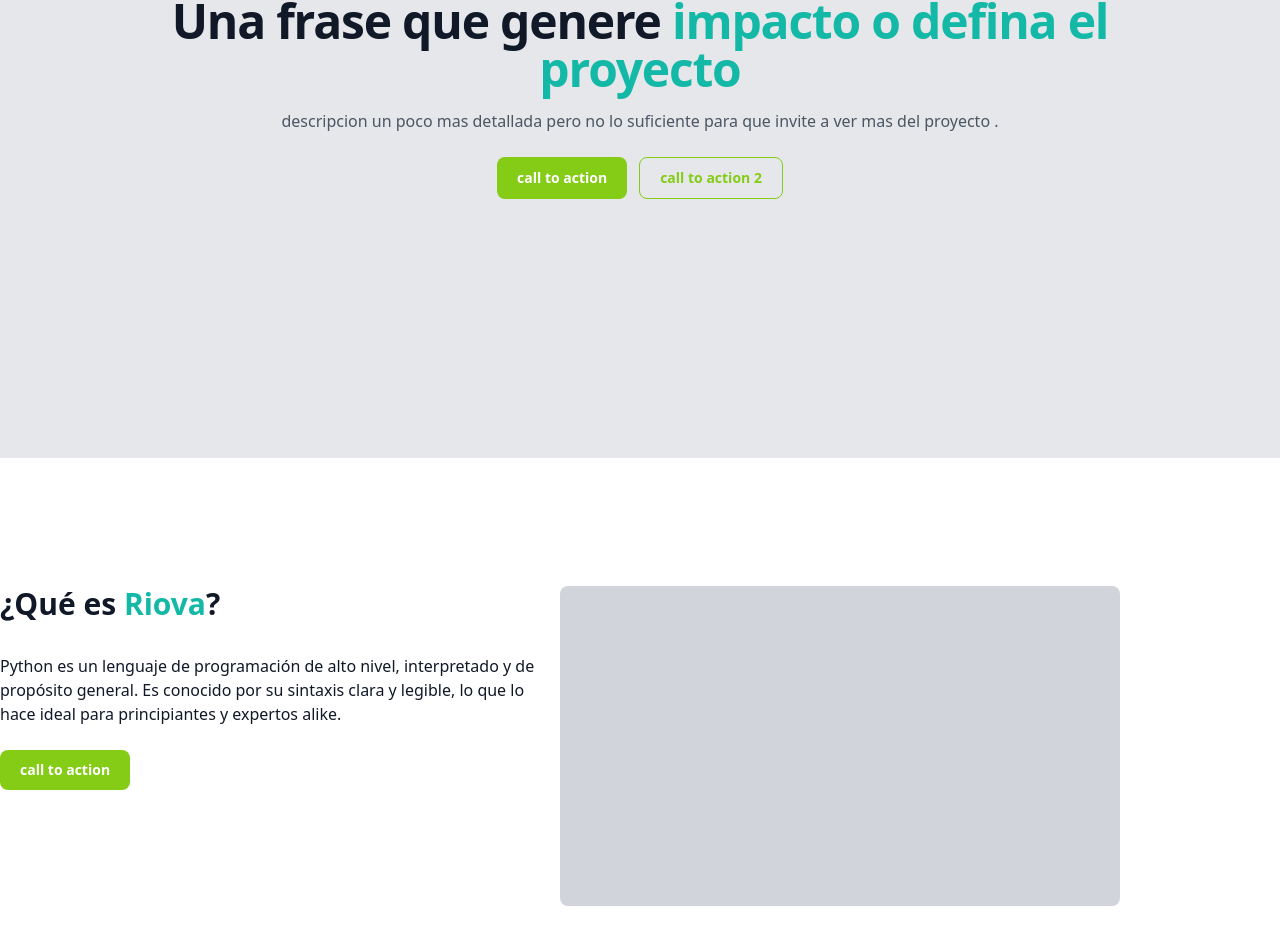
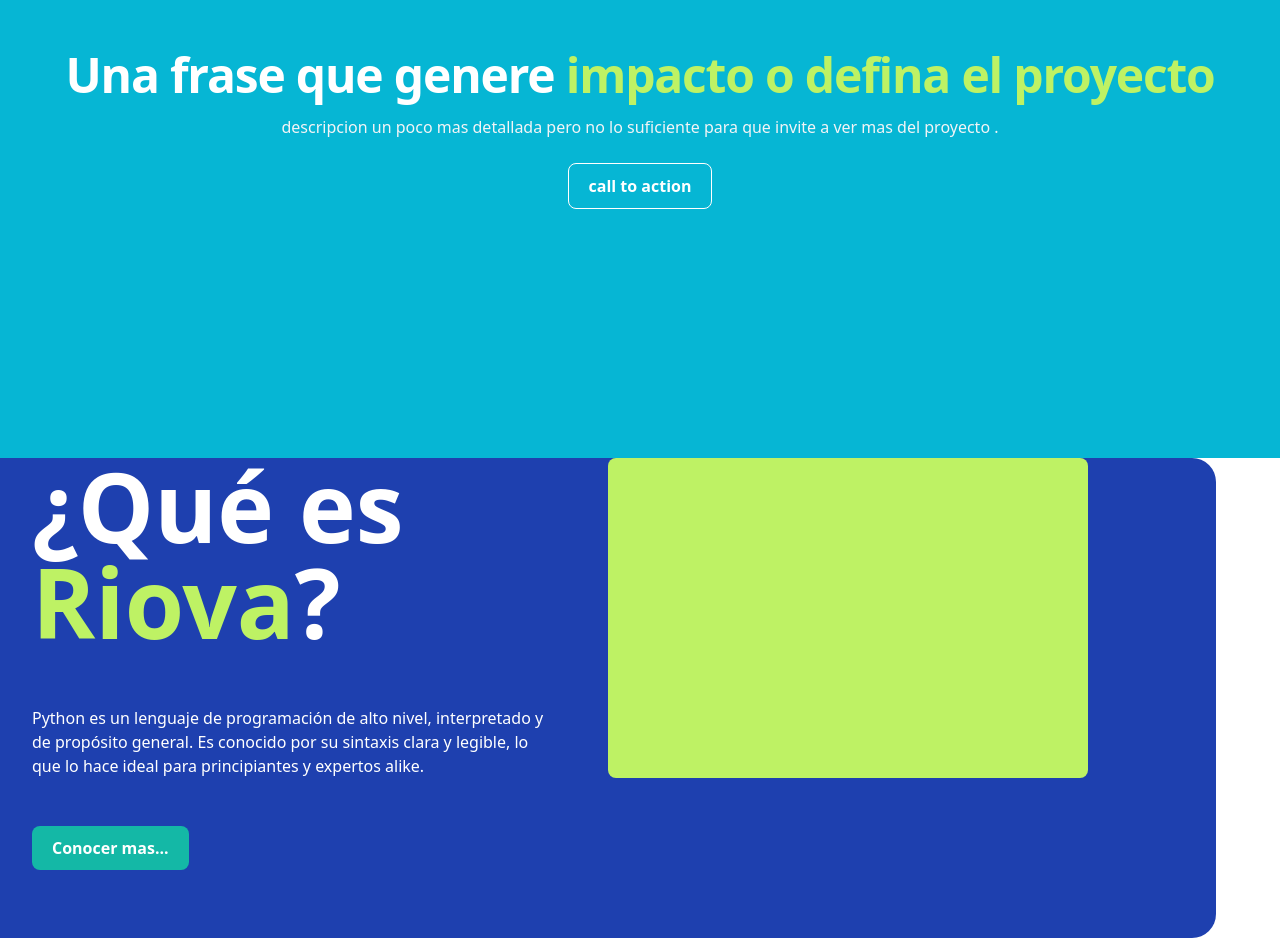
Before and after one commit to GP-schacht/Riova_Landing, a React (Vite) app: page / in a window 1280 px wide. Shown: the part 359-1311 px from the top of the page. Built offline with nearby package versions, Linux system fonts and the light colour scheme.

Commit message:
✨ feat: add custom hook useInView for intersection observation
- Implemented useInView hook to detect if an element is in the viewport.
- Utilizes IntersectionObserver API for efficient visibility tracking.
- Supports options for single observation and customizable thresholds.

```diff
--- a/src/components/ui/button.jsx
+++ b/src/components/ui/button.jsx
@@ -1,15 +1,16 @@
 const baseClasses = `
   inline-flex items-center justify-center
-  px-5 py-2.5 rounded-lg text-sm font-semibold
+  px-5 py-2.5 rounded-lg text-md font-semibold
   transition-colors duration-150
   focus:outline-none focus:ring-2 focus:ring-offset-2 focus:ring-blue-500
   disabled:opacity-60 disabled:cursor-not-allowed
 `;
 
 const variants = {
-  primary: 'bg-lime-500 text-white hover:bg-lime-600',
+  primary: 'bg-lime-300 text-white hover:bg-lime-600',
   secondary: 'bg-lime-400 text-white hover:bg-lime-500',
-  outline: 'border border-lime-500 text-lime-500 hover:bg-lime-100',
+  terciary: 'bg-teal-500 text-white hover:bg-teal-600',
+  outline: 'border border-white  text-white  hover:bg-lime-800',
 };
 
 export default function Button({
--- a/src/components/ui/container-2.jsx
+++ /dev/null
@@ -1,7 +0,0 @@
-export default function Container2({ className = '', children }) {
-  return (
-    <div className={`max-w-6xl mr-auto  sm:pr-6 lg:pr-8 ${className}`}>
-      {children}
-    </div>
-  );
-}
--- a/src/components/ui/container.jsx
+++ b/src/components/ui/container.jsx
@@ -1,7 +1,51 @@
-export default function Container({ className = '', children }) {
+// Container.jsx
+import { useInView } from '../../hooks/useInView';
+
+const BaseClasses = 'max-w-[95%] sm:px-6 lg:px-8';
+
+const variants = {
+  default: {
+    container: 'mx-auto',
+    animation: 'animate-fade-in-up',
+  },
+  rounded1: {
+    container: 'mr-auto pl-[1.5rem] rounded-r-[1.5rem]',
+    animation: 'animate-slide-in-left',
+  },
+  rounded2: {
+    container: 'ml-auto pr-[1.5rem] rounded-l-[1.5rem]',
+    animation: 'animate-slide-in-right',
+  },
+};
+
+export default function Container({
+  variant = 'default',
+  className = '',
+  children,
+  as: Component = 'div',
+  ...props
+}) {
+  const { container, animation } = variants[variant] ?? variants.default;
+
+  // Detecta si el componente está en viewport
+  const { ref, isInView } = useInView({
+    threshold: 0.2,
+    once: true, // cambiar a false si quieres que la animación se repita al entrar/salir
+  });
+
+  // Antes de entrar en viewport: oculto pero ocupando espacio (sin layout shift)
+  // Cuando entra: aplica la animación + opacidad 100
+  const visibilityClasses = isInView
+    ? `opacity-100 ${animation}`
+    : 'opacity-0';
+
   return (
-    <div className={`max-w-6xl mx-auto  sm:px-6 lg:px-8 ${className}`}>
+    <Component
+      ref={ref}
+      className={`${BaseClasses} ${container} ${visibilityClasses} ${className}`}
+      {...props}
+    >
       {children}
-    </div>
+    </Component>
   );
 }
--- /dev/null
+++ b/src/hooks/useInView.js
@@ -0,0 +1,44 @@
+// useInView.js
+import { useEffect, useRef, useState } from 'react';
+
+export function useInView(options = {}) {
+  const ref = useRef(null);
+  const [isInView, setIsInView] = useState(false);
+
+  useEffect(() => {
+    const element = ref.current;
+    if (!element) return;
+
+    const observer = new IntersectionObserver(
+      (entries) => {
+        entries.forEach((entry) => {
+          if (entry.isIntersecting) {
+            setIsInView(true);
+
+            // Si queremos que solo se anime una vez:
+            if (options.once !== false) {
+              observer.unobserve(entry.target);
+            }
+          } else if (options.once === false) {
+            // Si queremos que se oculte al salir de la vista
+            setIsInView(false);
+          }
+        });
+      },
+      {
+        root: null,
+        rootMargin: '0px',
+        threshold: 0.2, // ~20% visible para disparar
+        ...options,
+      }
+    );
+
+    observer.observe(element);
+
+    return () => {
+      observer.disconnect();
+    };
+  }, [options.current, options.threshold, options.root, options.rootMargin]);
+
+  return { ref, isInView };
+}
--- a/src/sections/about-py.jsx
+++ b/src/sections/about-py.jsx
@@ -1,18 +1,18 @@
-import Container2 from '../components/ui/container-2.jsx';
+import Container from '../components/ui/container.jsx';
 import Button from '../components/ui/button.jsx';
 export default function AboutPy() {
     return (
-    <section id="about-py" className="py-16  h-[70vh] content-center items-end">
-        <Container2 className="py-16">
+        <section id="about-py" className="h-[70vh] ">
+            <Container variant='rounded1' className="h-[60vh] bg-blue-800" >
 
                 <div className='grid grid-cols-2 '>
-<div>
-<h2 className="text-3xl font-bold mb-8" >¿Qué es <span className="text-teal-500">Riova</span>?</h2>
-<p>Python es un lenguaje de programación de alto nivel, interpretado y de propósito general. Es conocido por su sintaxis clara y legible, lo que lo hace ideal para principiantes y expertos alike.</p>
+                    <div className='flex flex-col justify-center items-start gap-6 max-w-lg '>
+                        <h1 className="text-8xl text-white font-bold mb-8" >¿Qué es <span className="text-lime-300">Riova</span>?</h1>
+                        <p className='text-white'>Python es un lenguaje de programación de alto nivel, interpretado y de propósito general. Es conocido por su sintaxis clara y legible, lo que lo hace ideal para principiantes y expertos alike.</p>
 
                         <div className='flex gap-4 mt-6'>
-     <Button as="a" href="#pricing">
-              call to action
+                            <Button as="a" href="#pricing" variant='terciary'>
+                                Conocer mas...
                             </Button>
 
                         </div>
@@ -20,15 +20,16 @@ return (
 
 
                     <div>
-    <div className='w-full h-80 bg-gray-300 rounded-lg'>
+                        <div className='w-[30rem] h-80 bg-lime-300 rounded-lg animate-slide-in-left'></div>
 
-    </div>
+
+
 
 
                     </div>
 
                 </div>
-        </Container2>
+            </Container>
         </section>
     );
 
--- a/src/sections/hero.jsx
+++ b/src/sections/hero.jsx
@@ -4,24 +4,22 @@ import Button from '../components/ui/button.jsx';
 
 export default function Hero() {
   return (
-    <section id="hero" className="pt-20 pb-16 bg-gray-200 h-[90vh]  content-center">
-      <Container className="flex gap-10 items-center ">
+    <section id="hero" className="pt-20  bg-cyan-500 h-[90vh]  content-center">
+      <Container variant='default' className="flex gap-10 items-center justify-center">
         <div className="text-center lg:text-center ">
 
-          <h1 className="text-4xl sm:text-5xl font-extrabold tracking-tight text-gray-900 mb-4 ">
-            Una frase que genere <span className="text-teal-500">impacto o defina el proyecto</span>
+          <h1 className="text-4xl sm:text-5xl font-extrabold tracking-tight text-white mb-4 ">
+            Una frase que genere <span className="text-lime-300">impacto o defina el proyecto</span>
           </h1>
-          <p className="text-gray-600 mb-6">
+          <p className="text-gray-100 mb-6">
            descripcion un poco mas detallada pero no lo suficiente para que invite a ver mas del proyecto .
           </p>
 
           <div className="flex flex-col sm:flex-row gap-3 mb-4 justify-center">
-            <Button as="a" href="#pricing">
+            <Button as="a" href="#pricing" variant='outline'>
               call to action
             </Button>
-            <Button as="a" variant="outline" href="#how-it-works">
-             call to action 2
-            </Button>
+
           </div>
 
 
--- a/src/sections/mision.jsx
+++ b/src/sections/mision.jsx
@@ -2,8 +2,8 @@ import Container from "../components/ui/container";
 
 export default function Mision() {
     return (
-        <section id="mision" className="py-16 h-[70vh] content-center">
-            <Container className="py-16">
+        <section id="mision" className="py-8 my-8 h-[70vh] content-center">
+            <Container variant="default" className="h-[60vh] py-16  bg-gray-300">
                 <h2 className="text-3xl font-bold mb-4">Nuestra Misión</h2>
                 <p className="text-gray-600 mb-6">
                     En Riova, nuestra misión es revolucionar la forma en que las personas interactúan con la tecnología. Nos esforzamos por crear soluciones innovadoras y accesibles que empoderen a nuestros usuarios para alcanzar su máximo potencial. Creemos en un futuro donde la tecnología sea una herramienta para el crecimiento personal y profesional, y trabajamos incansablemente para hacer esa visión una realidad.
--- a/src/sections/vision.jsx
+++ b/src/sections/vision.jsx
@@ -3,7 +3,7 @@ import Container  from "../components/ui/container";
 export default function Vision() {
     return (
         <section id="vision" className="py-16 h-[70vh] content-center">
-            <Container className="py-16">
+            <Container variant="default" className="h-[60vh] bg-gray-300 py-8 my-8">
                 <h2 className="text-3xl font-bold mb-4">Nuestra Visión</h2>
                 <p className="text-gray-600 mb-6">
                     En Riova, nuestra visión es ser líderes en la innovación tecnológica, creando un mundo donde la tecnología sea accesible, intuitiva y transformadora para todos. Aspiramos a construir un futuro donde nuestras soluciones no solo resuelvan problemas, sino que también inspiren a las personas a soñar en grande y alcanzar nuevas alturas. Creemos en un mundo donde la tecnología no solo sea una herramienta, sino una fuerza impulsora para el cambio positivo y el crecimiento personal.
--- a/tailwind.config.js
+++ b/tailwind.config.js
@@ -1,11 +1,37 @@
+// tailwind.config.js
 /** @type {import('tailwindcss').Config} */
-export default {
+module.exports = {
   content: [
-    "./index.html",
-    "./src/**/*.{js,jsx,ts,tsx}",
+    './src/**/*.{js,jsx,ts,tsx}',
+    // agrega aquí otras rutas donde tengas componentes
+  ],
+  safelist: [
+    'animate-fade-in-up',
+    'animate-slide-in-left',
+    'animate-slide-in-right',
   ],
   theme: {
-    extend: {},
+    extend: {
+      keyframes: {
+        'fade-in-up': {
+          '0%': { opacity: '0', transform: 'translateY(8px)' },
+          '100%': { opacity: '1', transform: 'translateY(0)' },
+        },
+        'slide-in-left': {
+          '0%': { opacity: '0', transform: 'translateX(-12px)' },
+          '100%': { opacity: '1', transform: 'translateX(0)' },
+        },
+        'slide-in-right': {
+          '0%': { opacity: '0', transform: 'translateX(12px)' },
+          '100%': { opacity: '1', transform: 'translateX(0)' },
+        },
+      },
+      animation: {
+        'fade-in-up': 'fade-in-up 300ms ease-out',
+        'slide-in-left': 'slide-in-left 280ms ease-out',
+        'slide-in-right': 'slide-in-right 280ms ease-out',
+      },
+    },
   },
   plugins: [],
 };
```
Also changed, not shown: src/assets/bg-element/bg-ph.webp (added), src/assets/bg-element/cielo-bg.webp (added). Lines whose indentation alone changed are shown as unchanged.
